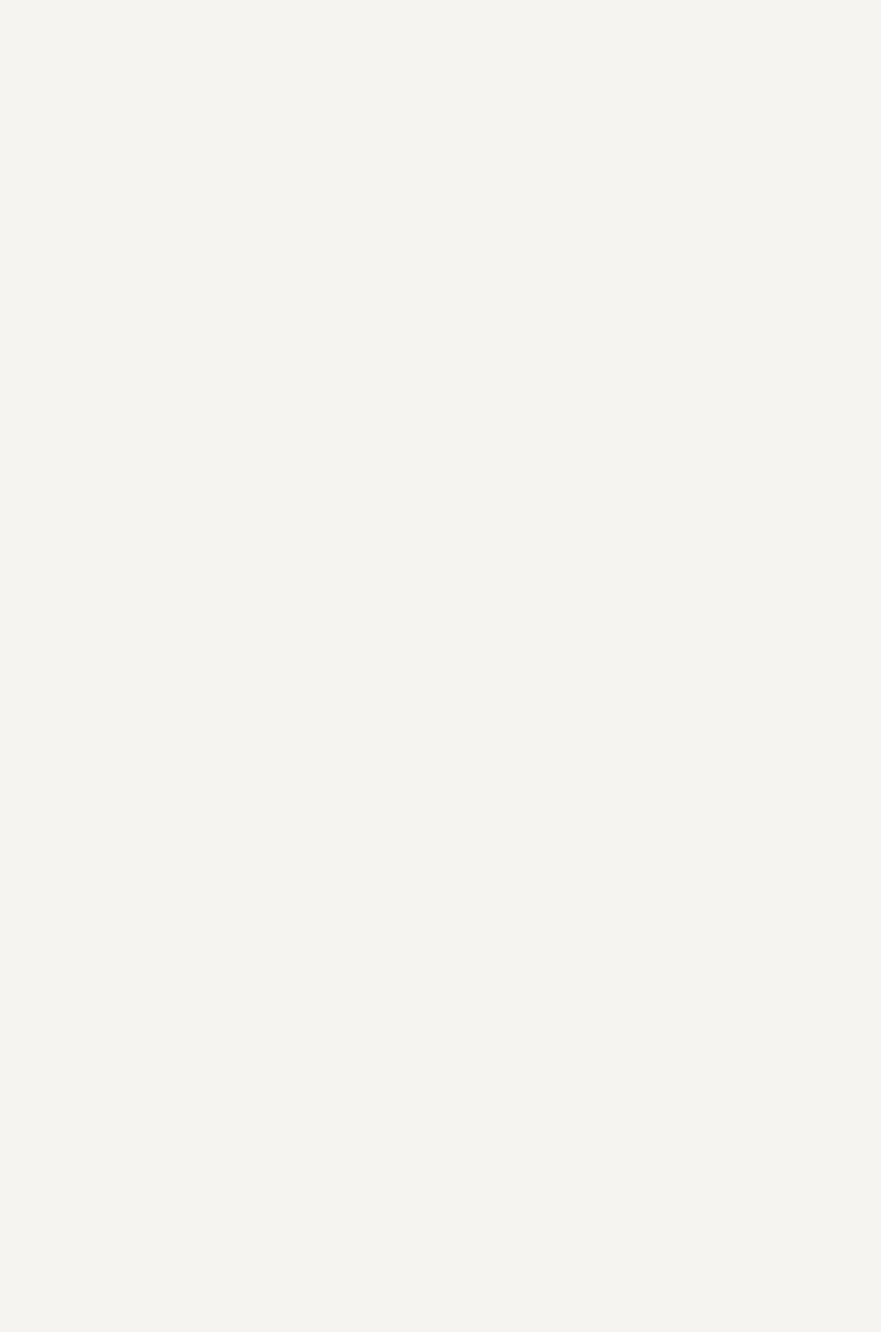
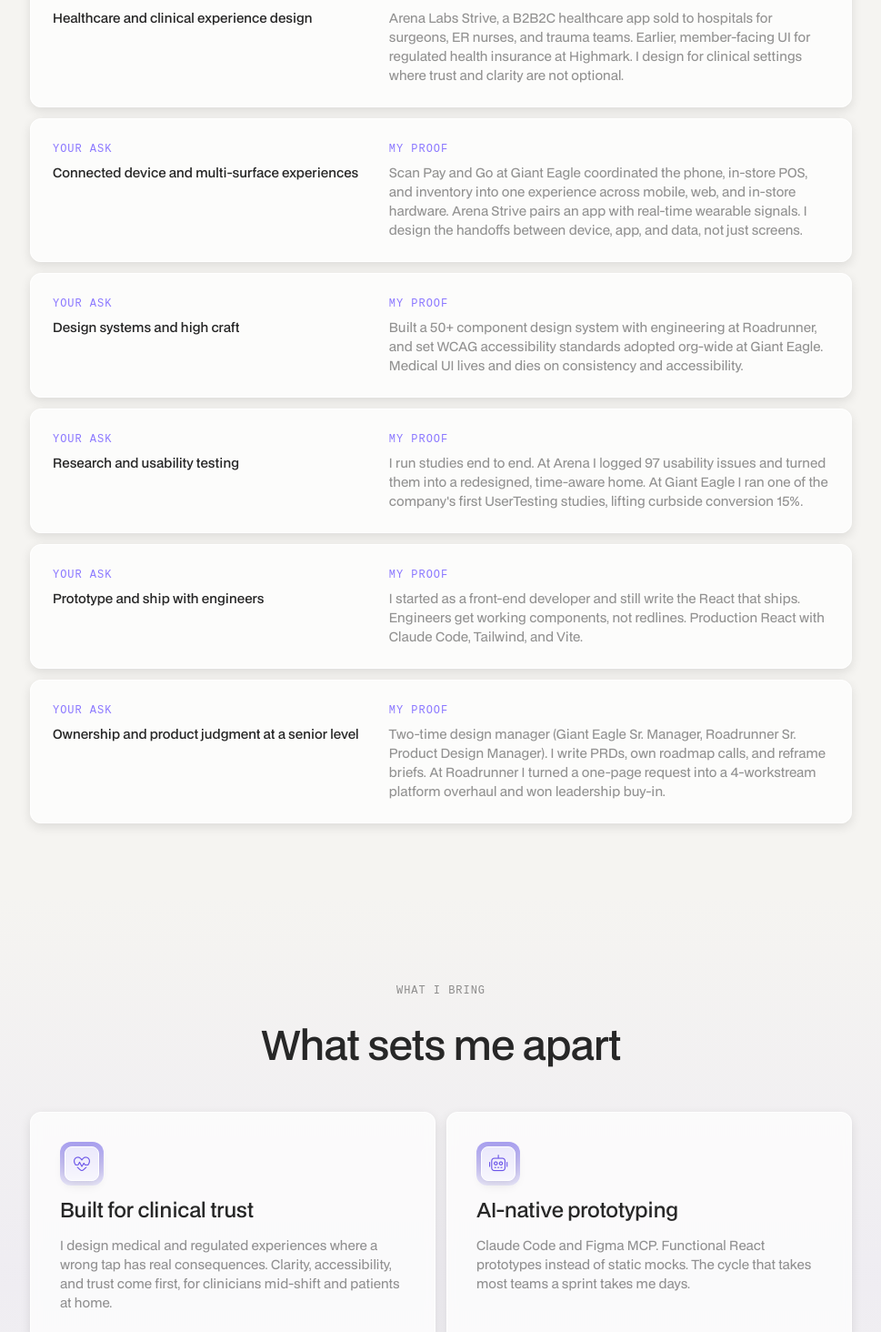
Before and after one commit to jennylu89/jenny-pitch, a React (Vite) app: page /philips in a window 1280 px wide. Before the commit this address had no page. Shown: the part 1320-2784 px from the top of the page at 91% size, without its empty margins (155-1124 px from the left). Before the commit the page ends 800 px from the top, so only its background shows below. Built offline with nearby package versions, Linux system fonts and the light colour scheme; a web font is replaced by a local one.

Commit message:
Add Philips page at /philips

```diff
--- a/src/App.jsx
+++ b/src/App.jsx
@@ -15,6 +15,8 @@ import CarefeedPage from './pages/companies/CarefeedPage';
 import CompanyCamPage from './pages/companies/CompanyCamPage';
 import KovoPage from './pages/companies/KovoPage';
 import ContraPage from './pages/companies/ContraPage';
+import GlacianPage from './pages/companies/GlacianPage';
+import PhilipsPage from './pages/companies/PhilipsPage';
 import DesignPage from './pages/DesignPage';
 import ResumePage from './pages/ResumePage';
 
@@ -36,6 +38,8 @@ export default function App() {
         <Route path="/companycam" element={<CompanyCamPage />} />
         <Route path="/kovo" element={<KovoPage />} />
         <Route path="/contra" element={<ContraPage />} />
+        <Route path="/glacian" element={<GlacianPage />} />
+        <Route path="/philips" element={<PhilipsPage />} />
         <Route path="/design" element={<DesignPage />} />
         <Route path="/resume" element={<ResumePage />} />
       </Routes>
--- /dev/null
+++ b/src/pages/companies/PhilipsPage.jsx
@@ -0,0 +1,22 @@
+import Nav from '../../components/Nav';
+import { philips } from './philips';
+import LLPageHero from '../../components/ll/LLPageHero';
+import LLSummary from '../../components/ll/LLSummary';
+import LLHowIWork from '../../components/ll/LLHowIWork';
+import AIProjects from '../../components/AIProjects';
+import LLSelectedProjects from '../../components/ll/LLSelectedProjects';
+import LLCloseCta from '../../components/ll/LLCloseCta';
+
+export default function PhilipsPage() {
+  return (
+    <div style={{ backgroundColor: 'var(--bg)', minHeight: '100vh' }}>
+      <Nav from="philips" />
+      <LLPageHero companyName={philips.name} role={philips.role} oneLiner={philips.oneLiner} />
+      <LLSummary heading={philips.summaryHeading} rows={philips.summaryRows} />
+      <LLHowIWork howIWork={philips.howIWork} />
+      <AIProjects />
+      <LLSelectedProjects projectIds={['arenalabs', 'designhub', 'roadrunner', 'megprime']} />
+      <LLCloseCta closeText={philips.close} from="philips" />
+    </div>
+  );
+}
--- /dev/null
+++ b/src/pages/companies/philips.js
@@ -0,0 +1,77 @@
+export const philips = {
+  name: "Philips",
+  role: "UX Designer, Sleep and Respiratory Care Experience Design",
+
+  oneLiner:
+    "Sleep and Respiratory Care is medical software that patients and clinicians have to trust, and it has to be designed fast. That is the work I did at Arena Labs: a healthcare app for surgeons, ER nurses, and trauma teams, prototyped with AI coding tools for roughly 10x faster iteration. 10+ years in product design, Pittsburgh-based, on-site ready.",
+
+  summaryHeading: "What you need. What I've done.",
+  summaryRows: [
+    {
+      ask: "AI and prototyping fluency, building functional prototypes with AI coding tools rapidly",
+      proof:
+        "I build functional React prototypes with Claude Code and Figma MCP instead of static mocks. At Arena Labs I turned research into testable prototypes roughly 10x faster, and built the team's entire design hub this way. The AI tools most teams are just adopting, I already work in every day.",
+    },
+    {
+      ask: "Healthcare and clinical experience design",
+      proof:
+        "Arena Labs Strive, a B2B2C healthcare app sold to hospitals for surgeons, ER nurses, and trauma teams. Earlier, member-facing UI for regulated health insurance at Highmark. I design for clinical settings where trust and clarity are not optional.",
+    },
+    {
+      ask: "Connected device and multi-surface experiences",
+      proof:
+        "Scan Pay and Go at Giant Eagle coordinated the phone, in-store POS, and inventory into one experience across mobile, web, and in-store hardware. Arena Strive pairs an app with real-time wearable signals. I design the handoffs between device, app, and data, not just screens.",
+    },
+    {
+      ask: "Design systems and high craft",
+      proof:
+        "Built a 50+ component design system with engineering at Roadrunner, and set WCAG accessibility standards adopted org-wide at Giant Eagle. Medical UI lives and dies on consistency and accessibility.",
+    },
+    {
+      ask: "Research and usability testing",
+      proof:
+        "I run studies end to end. At Arena I logged 97 usability issues and turned them into a redesigned, time-aware home. At Giant Eagle I ran one of the company's first UserTesting studies, lifting curbside conversion 15%.",
+    },
+    {
+      ask: "Prototype and ship with engineers",
+      proof:
+        "I started as a front-end developer and still write the React that ships. Engineers get working components, not redlines. Production React with Claude Code, Tailwind, and Vite.",
+    },
+    {
+      ask: "Ownership and product judgment at a senior level",
+      proof:
+        "Two-time design manager (Giant Eagle Sr. Manager, Roadrunner Sr. Product Design Manager). I write PRDs, own roadmap calls, and reframe briefs. At Roadrunner I turned a one-page request into a 4-workstream platform overhaul and won leadership buy-in.",
+    },
+  ],
+
+  howIWork: {
+    eyebrow: "What I bring",
+    heading: "What sets me apart",
+    subheading: "",
+    tiles: [
+      {
+        icon: "fa-light fa-heart-pulse",
+        heading: "Built for clinical trust",
+        body: "I design medical and regulated experiences where a wrong tap has real consequences. Clarity, accessibility, and trust come first, for clinicians mid-shift and patients at home.",
+      },
+      {
+        icon: "fa-light fa-robot",
+        heading: "AI-native prototyping",
+        body: "Claude Code and Figma MCP. Functional React prototypes instead of static mocks. The cycle that takes most teams a sprint takes me days.",
+      },
+      {
+        icon: "fa-light fa-microscope",
+        heading: "Research to production, no handoff",
+        body: "I run the studies, design the system, and write the React that ships it. One person, no gaps between the insight and the shipped UI.",
+      },
+      {
+        icon: "fa-light fa-location-dot",
+        heading: "Local and on-site ready",
+        body: "Pittsburgh-based and ready to be on-site in Murrysville. No relocation, no remote-coordination friction, in the room with the Sleep and Respiratory Care team.",
+      },
+    ],
+  },
+
+  close:
+    "Sleep and Respiratory Care is exactly the work I want to do: medical software people trust, designed and prototyped fast. I am local and ready to be on-site. I would love to talk.",
+};
```
